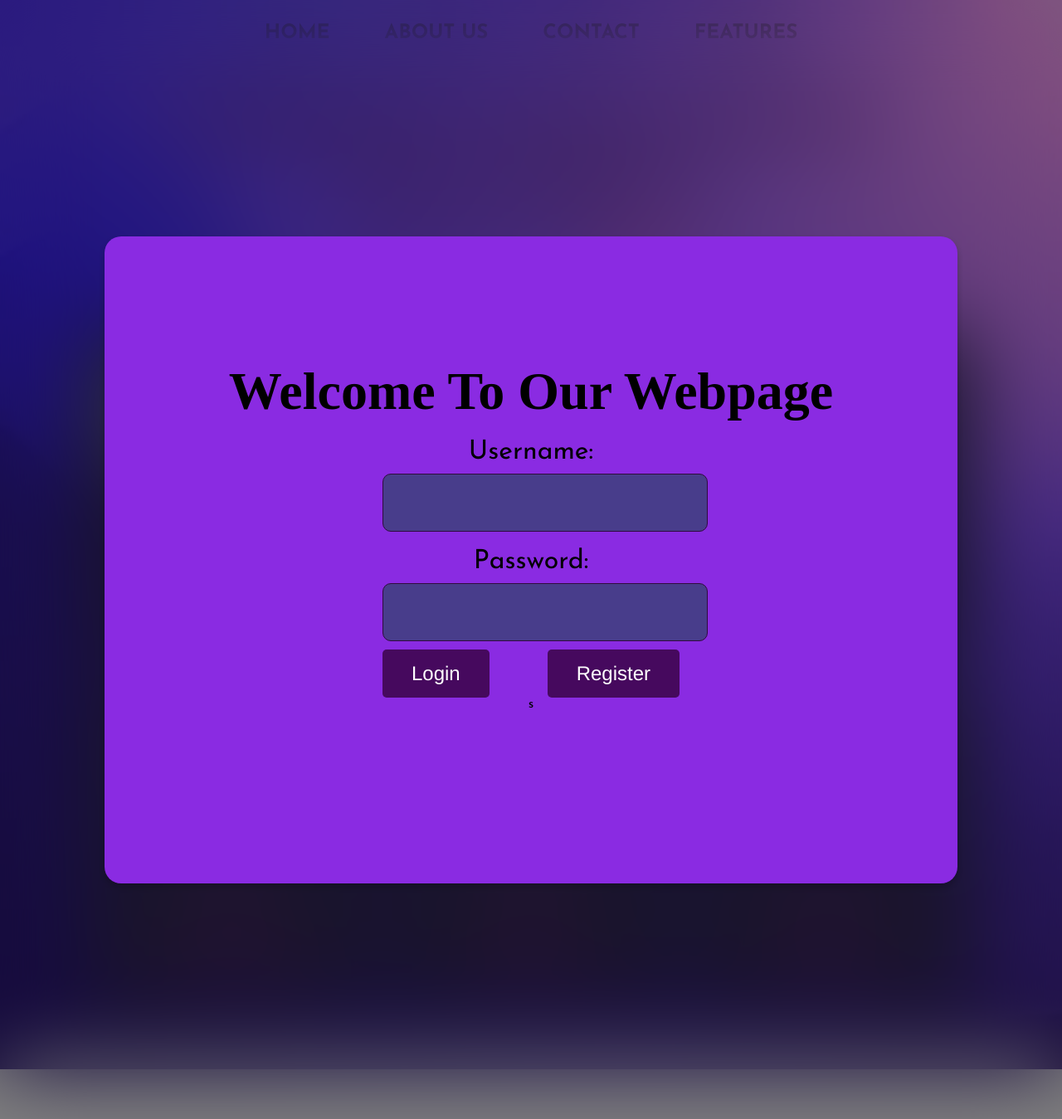
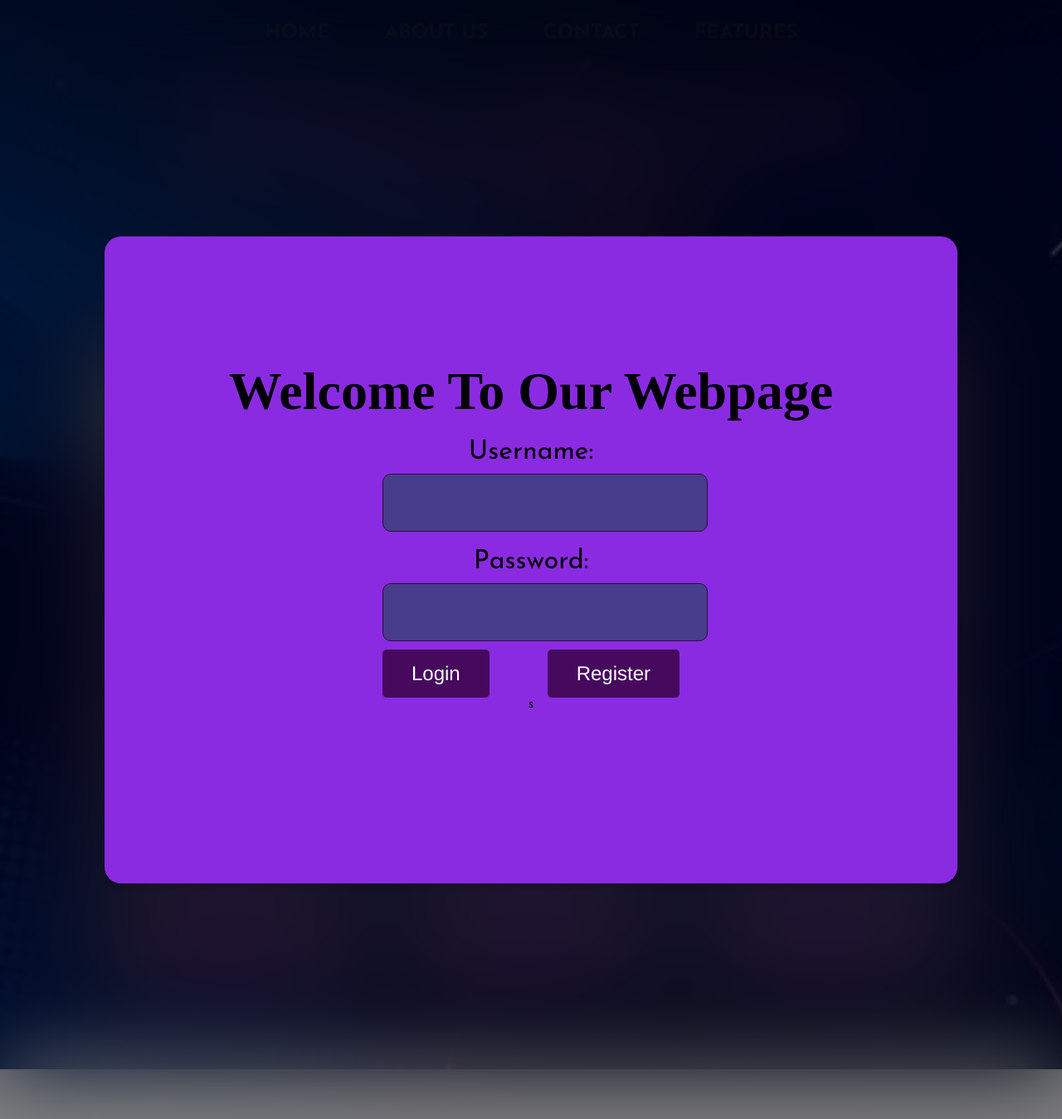
Before and after one commit to AsenieroDanieca/Exercise--2, a PHP site: page / in a window 1280 px wide. Shown: the whole page at 83% size. Run offline with PHP 8.4, Linux system fonts and the light colour scheme; some web fonts are replaced.

Commit message:
Update styles.css

```diff
--- a/Exercise #2/styles.css
+++ b/Exercise #2/styles.css
@@ -46,7 +46,7 @@ body {
     font-family: 'Josefin Sans', sans-serif;
     margin: 0;
     padding: 20px;
-    background-image: url('bg3.jpg');
+    background-image: url('BG4.jpg');
     background-size: cover;
     background-repeat: no-repeat;
 }
```
